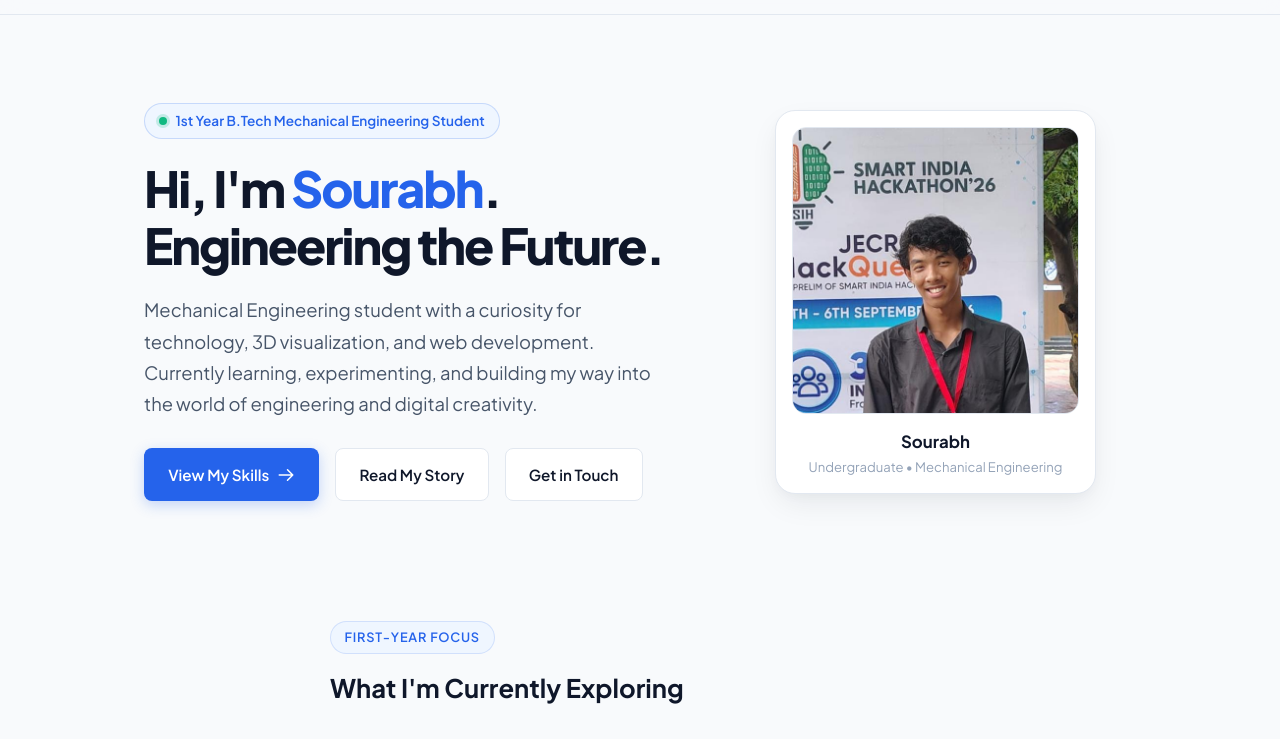
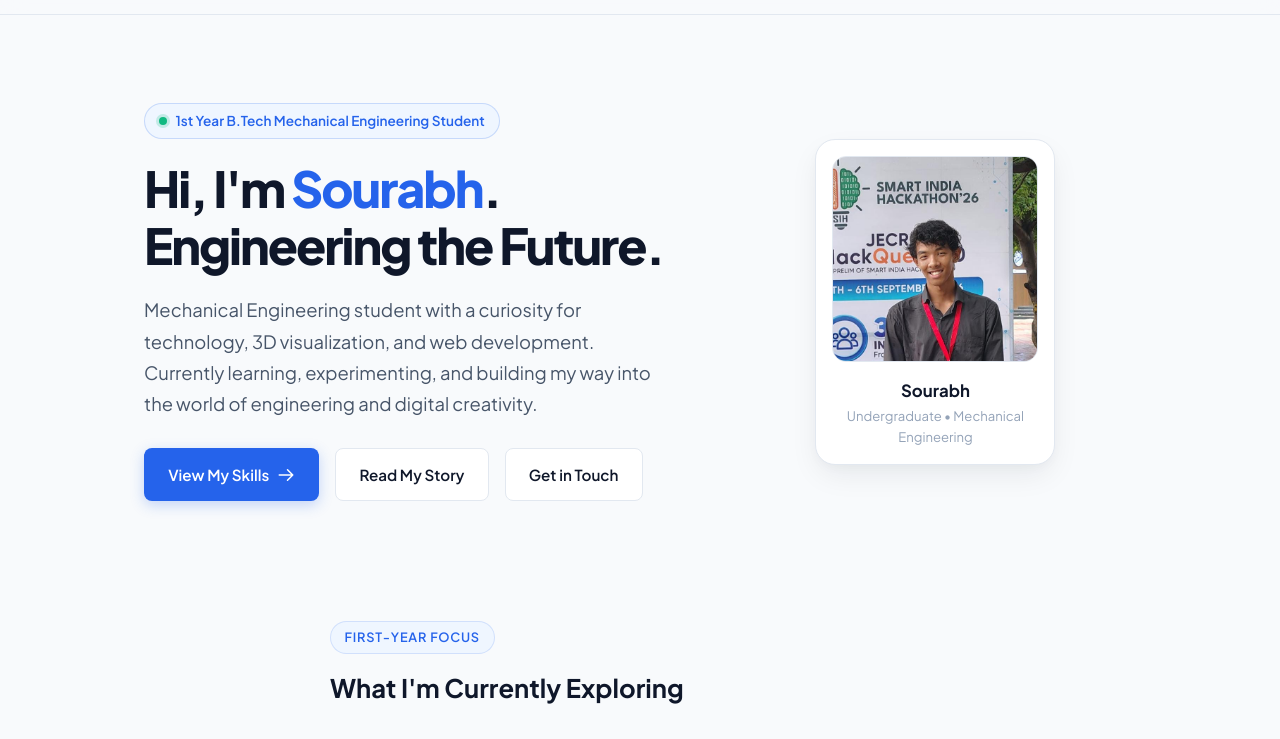
Before and after one commit to MSourabh-py/Portfolio-ddal, a plain HTML site: page index.html in a window 1280 px wide. Shown: the part 55-794 px from the top of the page. Drawn offline with Linux system fonts and the light colour scheme.

Commit message:
Update style.css

```diff
--- a/css/style.css
+++ b/css/style.css
@@ -334,8 +334,8 @@ body {
 
 .photo-card {
   position: relative;
-  width: 80%;
-  max-width: 340px;
+  width: 100%;
+  max-width: 240px;
   background: var(--bg-surface);
   border: 1px solid var(--border-color);
   border-radius: var(--radius-lg);
```
